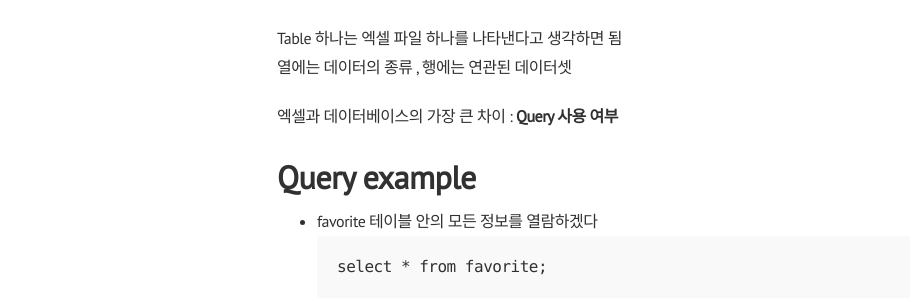
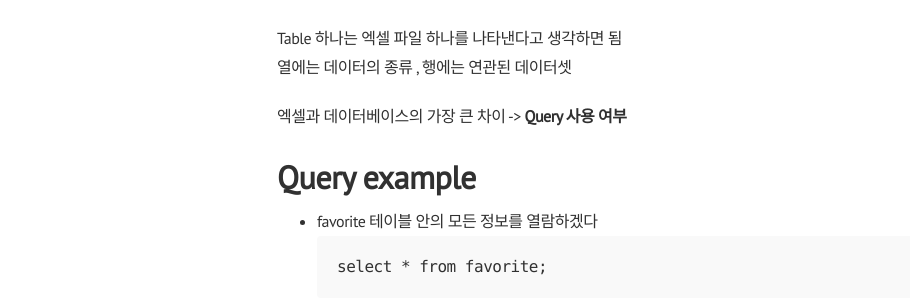
Before and after one commit to shanny924/shanny924.github.io, a Jekyll site: the page built from _posts/2020-03-12-mysql#1.md, in a window 1280 px wide and 900 px high, scrolled down 515 px. Shown: the part 204-502 px from the top of the window, without its empty margins (3-913 px from the left). Built offline with Jekyll 4.4.1, drawn with Linux system fonts in a browser that asks for light colours; nearby versions of some CDN libraries.

```diff
--- a/_posts/2020-03-12-mysql#1.md
+++ b/_posts/2020-03-12-mysql#1.md
@@ -27,7 +27,7 @@ tag: [배운것 정리]
 Table 하나는 엑셀 파일 하나를 나타낸다고 생각하면 됨
 열에는 데이터의 종류 , 행에는 연관된 데이터셋
 
-엑셀과 데이터베이스의 가장 큰 차이 :  **Query 사용 여부**
+엑셀과 데이터베이스의 가장 큰 차이 ->  **Query 사용 여부**
 
 # Query example
 
```
